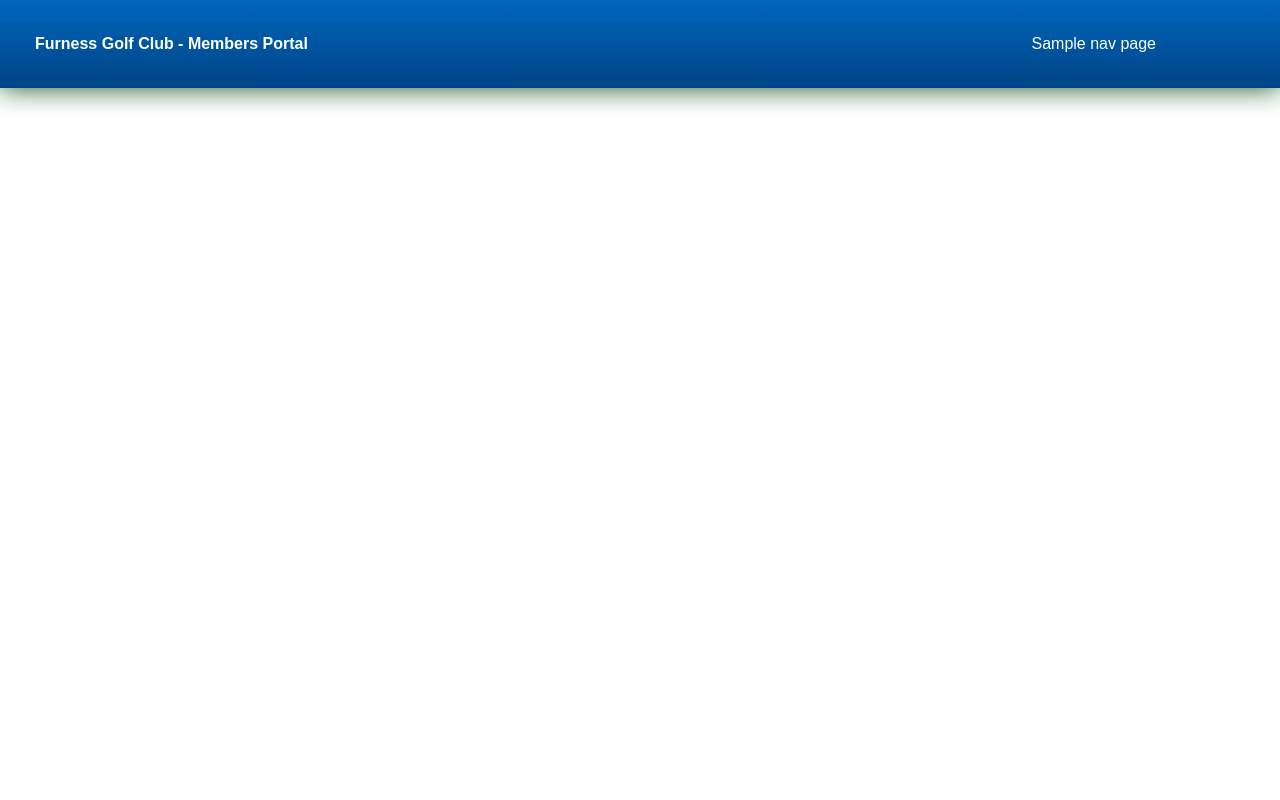
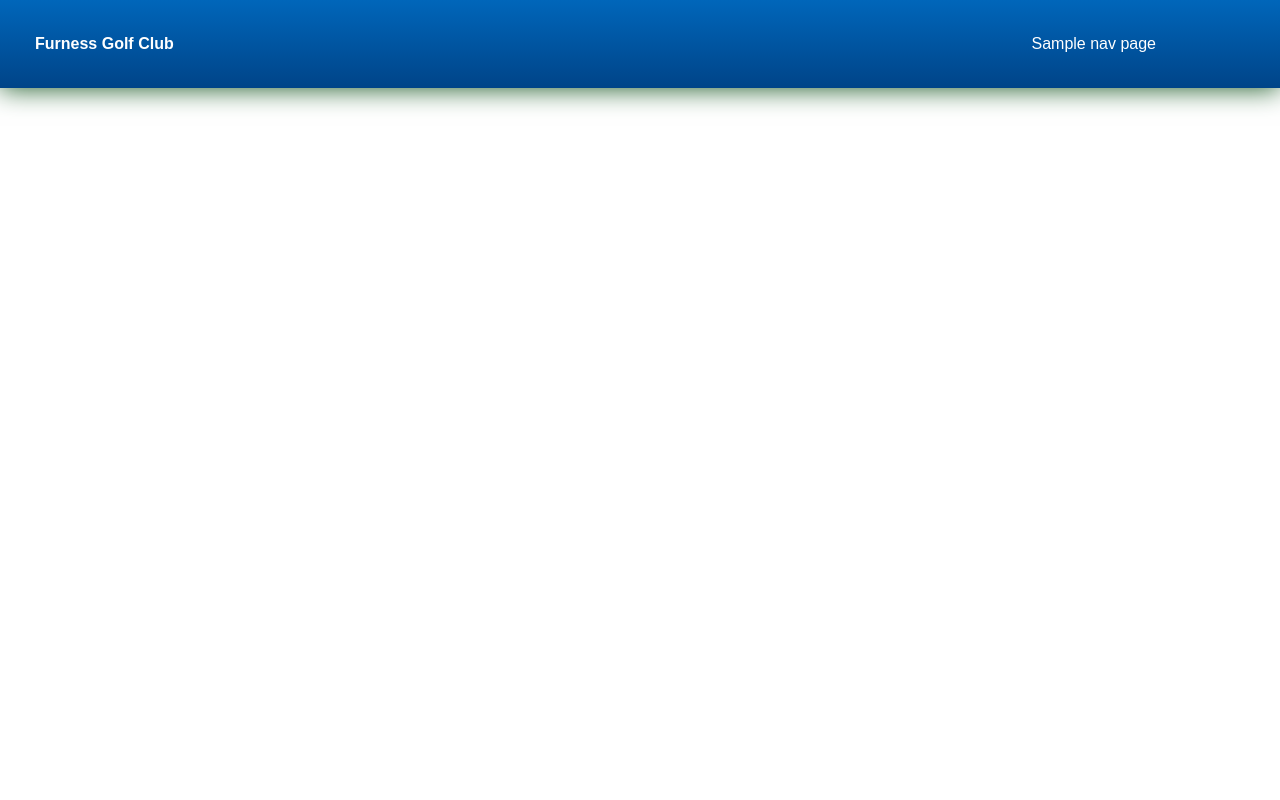
Before and after one commit to willc03/LVL5_Web_Applications_Assignment, a CodeIgniter 4 app: the page made by app/Views/templates/memberTemplates/header.php in a window 1280 px wide. Run offline with PHP 8.4 and a stand-in for CodeIgniter, Linux system fonts and the light colour scheme; the template is opened without the code that fills it: most values are stand-ins (such as "Sample title", 1, 10 or a date in 2020); some libraries are stand-ins or nearby versions.

Commit message:
Add a class to modify style for member area

```diff
--- a/app/Views/templates/memberTemplates/header.php
+++ b/app/Views/templates/memberTemplates/header.php
@@ -7,11 +7,11 @@
         <link rel="icon" href="assets/favicon.ico"> <!-- A custom icon will be used for this web application -->
         <link rel="stylesheet" type="text/css" href="/assets/style.css"> <!-- Custom-written CSS will be used, as it is easier to customise -->
     </head>
-    <body>
+    <body class="members">
         <div id="footerWrap">
             <div id="header" class="members">
                 <nav id="nav" class="container">
-                    <a id="nav" class="title" href="/">Furness Golf Club - Members Portal</a>
+                    <a id="nav" class="title" href="/">Furness Golf Club</a>
                     <ul id="nav" class="buttons">
                         <?php foreach ($nav_pages as $nav_button) { ?>
                             <li>
```
